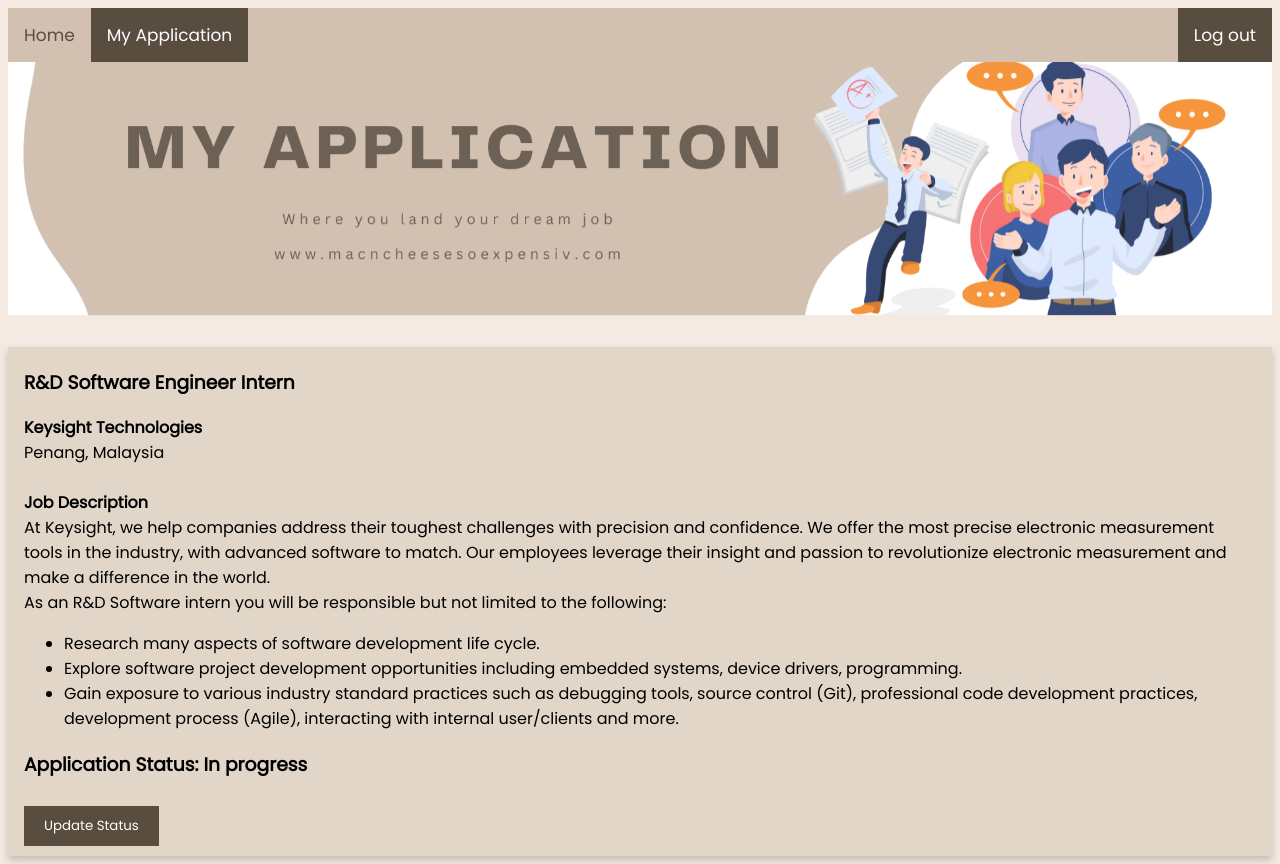
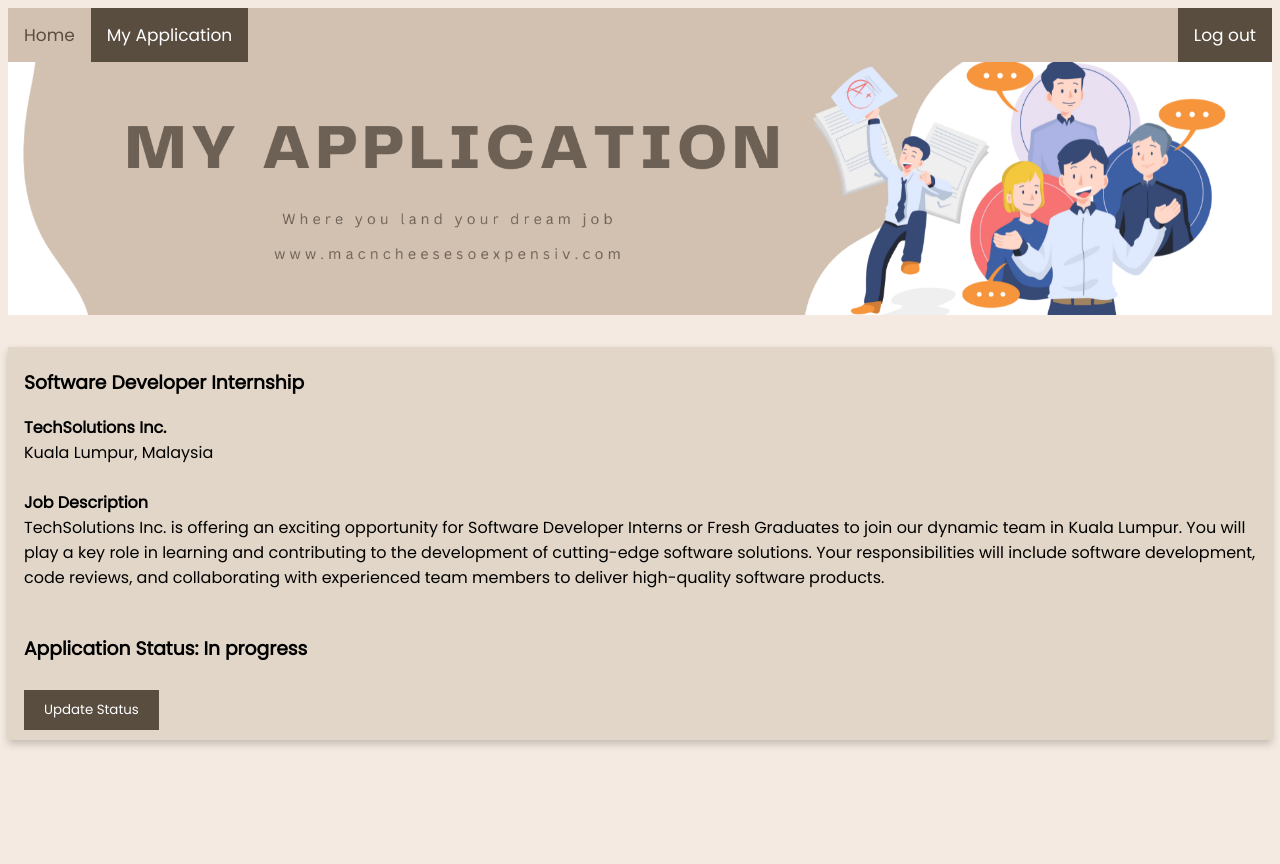
Before and after one commit to LorXinHui/DevHack, a plain HTML site: page html/application.html in a window 1280 px wide. After the commit the page ends 800 px from the top, so only its background shows below. Drawn offline with Linux system fonts and the light colour scheme.

Commit message:
update application information to randomly generated

```diff
--- a/html/application.html
+++ b/html/application.html
@@ -23,20 +23,14 @@
     <br>
     <div class = "card">
         <div class = "container">
-            <h3><b>R&D Software Engineer Intern</b></h3>
+            <h3><b>Software Developer Internship</b></h3>
             <p>
-                <b>Keysight Technologies</b><br>
-                Penang, Malaysia<br>
+                <b>TechSolutions Inc.</b><br>
+                Kuala Lumpur, Malaysia<br>
                 <br>
                 <b>Job Description</b>
-                <br>At Keysight, we help companies address their toughest challenges with precision and confidence. We offer the most precise electronic measurement tools in the industry, with advanced software to match. Our employees leverage their insight and passion to revolutionize electronic measurement and make a difference in the world.
-                <br>As an R&D Software intern you will be responsible but not limited to the following:
-
-                <ul>
-                    <li>Research many aspects of software development life cycle.</li>
-                    <li>Explore software project development opportunities including embedded systems, device drivers, programming.</li>
-                    <li>Gain exposure to various industry standard practices such as debugging tools, source control (Git), professional code development practices, development process (Agile), interacting with internal user/clients and more.</li>
-                </ul>
+                <br>TechSolutions Inc. is offering an exciting opportunity for Software Developer Interns or Fresh Graduates to join our dynamic team in Kuala Lumpur. You will play a key role in learning and contributing to the development of cutting-edge software solutions. Your responsibilities will include software development, code reviews, and collaborating with experienced team members to deliver high-quality software products.<br>
+                <br>
             </p>
             <h3><b>Application Status:</b> <span id="status">In progress</span></h3>
             <button onclick="changeStatus()">Update Status</button>
```
